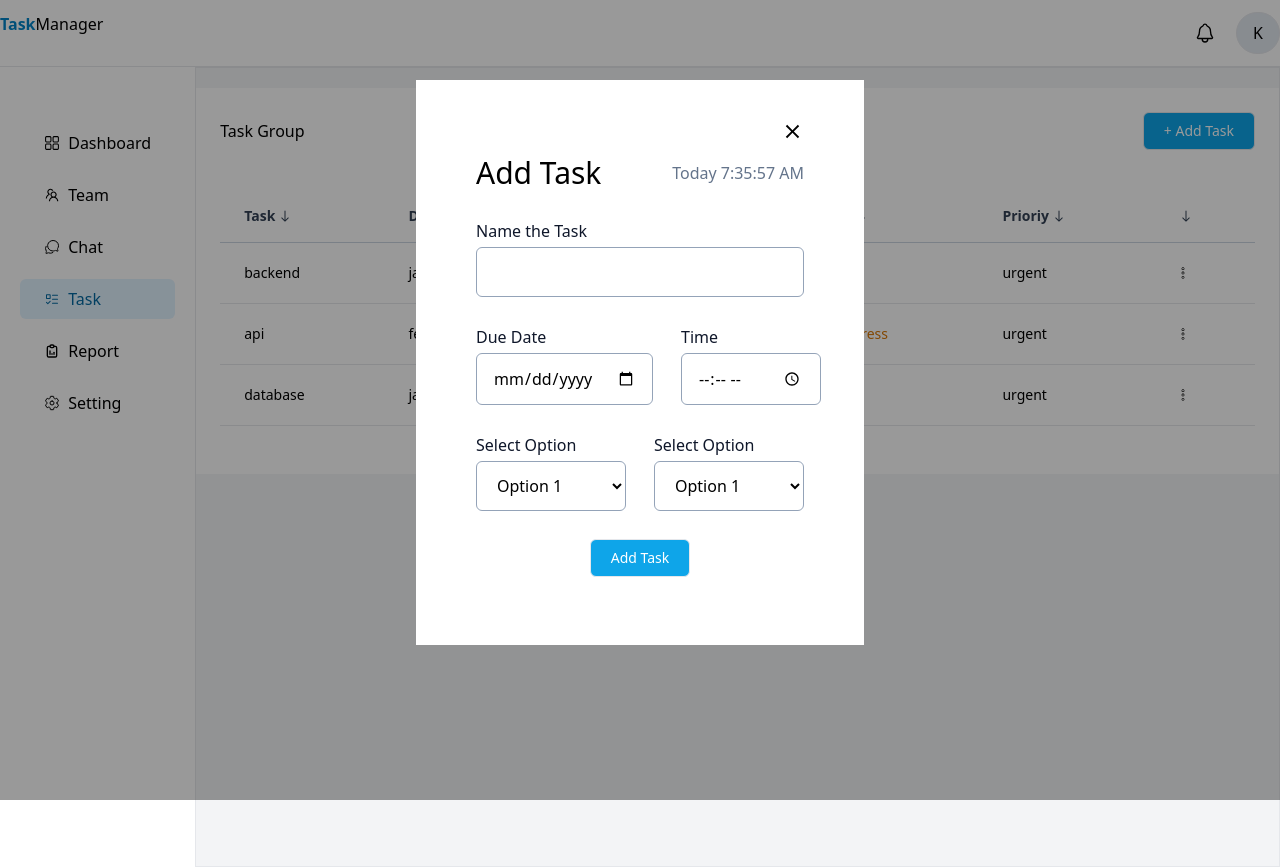
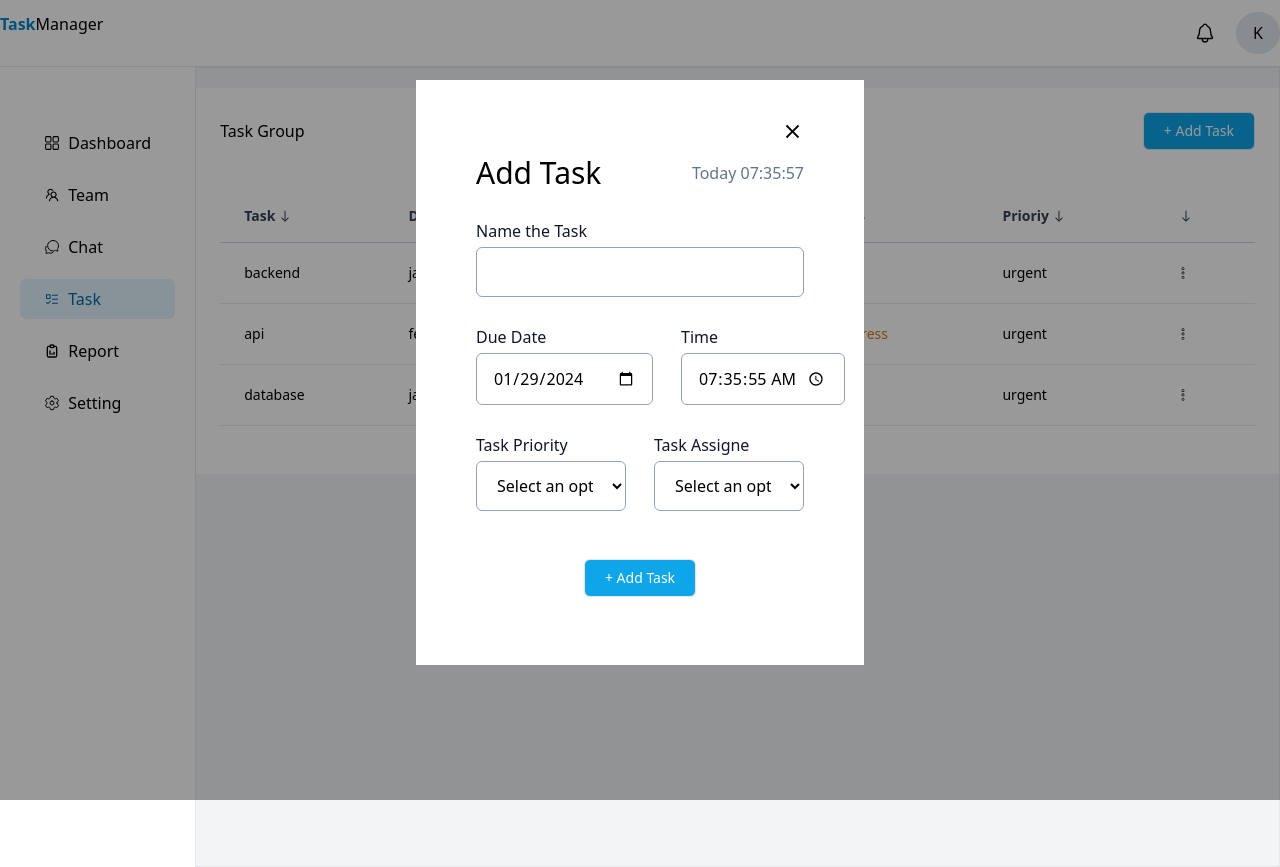
Before and after one commit to b1621/task-manager, a React (Vite) app in the folder client/: page /group/1/task in a window 1280 px wide. Both pictures are taken after a click on the button "+ Add Task". Built offline with nearby package versions, Linux system fonts and the light colour scheme.

Commit message:
add task popup created

```diff
--- a/client/package.json
+++ b/client/package.json
@@ -10,6 +10,7 @@
     "preview": "vite preview"
   },
   "dependencies": {
+    "date-fns": "^3.3.1",
     "react": "^18.2.0",
     "react-dom": "^18.2.0",
     "react-icons": "^5.0.1",
--- a/client/src/components/AddTask.jsx
+++ b/client/src/components/AddTask.jsx
@@ -4,11 +4,11 @@ import { IoMdClose } from "react-icons/io";
 import Input from "./Input";
 import Select from "./Select";
 import Button from "./Button";
+import { IoAdd } from "react-icons/io5";
+import { format } from "date-fns";
 
-const AddTask = () => {
+const AddTask = ({ handleCloseAddTask }) => {
   const [currentTime, setCurrentTime] = useState(new Date());
-  const [task, setTask] = useState("");
-
   useEffect(() => {
     const intervalId = setInterval(() => {
       setCurrentTime(new Date());
@@ -18,21 +18,19 @@ const AddTask = () => {
     return () => clearInterval(intervalId);
   }, []); // Empty dependency array ensures that the effect runs only once on mount
 
-  const formattedTime = currentTime.toLocaleTimeString();
-  const [textInput, setTextInput] = useState("");
-  const [selectedOption, setSelectedOption] = useState("");
+  const formattedTime = format(currentTime, "HH:mm:ss");
 
-  const options = [
-    { value: "option1", label: "Option 1" },
-    { value: "option2", label: "Option 2" },
-    { value: "option3", label: "Option 3" },
-  ];
+  const [task, setTask] = useState("");
+  const [date, setDate] = useState(format(new Date(), "yyyy-MM-dd"));
+  const [time, setTime] = useState(formattedTime);
+  const [priority, setPriority] = useState("");
+  const [assigne, setAssigne] = useState("");
 
   return (
     <Popup>
       <div className="px-10 py-5">
         <div className="flex justify-end">
-          <button>
+          <button onClick={handleCloseAddTask}>
             <IoMdClose size={23} />
           </button>
         </div>
@@ -50,35 +48,42 @@ const AddTask = () => {
           <div className="flex justify-between space-x-7">
             <Input
               labelName={"Due Date"}
-              value={task}
+              value={date}
               inputType={"date"}
-              setValue={setTask}
+              setValue={setDate}
               // placeholder={"task name"}
             />
             <Input
               labelName={" Time"}
               inputType={"time"}
-              value={task}
-              setValue={setTask}
+              value={time}
+              setValue={setTime}
               // placeholder={"task name"}
             />
           </div>
           <div className="flex space-x-7">
             <Select
-              options={options}
-              selectedValue={selectedOption}
-              setSelectedValue={setSelectedOption}
-              labelName="Select Option"
+              options={[
+                { value: "todo", label: "To-Do" },
+                { value: "inprogress", label: "In-Progress" },
+                { value: "done", label: "Done" },
+              ]}
+              selectedValue={priority}
+              setSelectedValue={setPriority}
+              labelName="Task Priority"
             />
             <Select
-              options={options}
-              selectedValue={selectedOption}
-              setSelectedValue={setSelectedOption}
-              labelName="Select Option"
+              options={[
+                { value: "kal", label: "Kal" },
+                { value: "tom", label: "Tom" },
+              ]}
+              selectedValue={assigne}
+              setSelectedValue={setAssigne}
+              labelName="Task Assigne"
             />
           </div>
-          <div className="flex justify-center">
-            <Button> Add Task </Button>
+          <div className="flex justify-center pt-5">
+            <Button> + Add Task </Button>
           </div>
         </div>
       </div>
--- a/client/src/components/Select.jsx
+++ b/client/src/components/Select.jsx
@@ -12,6 +12,9 @@ const Select = ({ options, selectedValue, setSelectedValue, labelName }) => {
         onChange={(e) => setSelectedValue(e.target.value)}
         className="w-full rounded-md border border-slate-400 bg-transparent px-4 py-3 outline-none transition-all duration-300 placeholder:text-slate-500 focus:border-green-500"
       >
+        <option disabled value="" className="text-slate-500" hidden>
+          Select an option
+        </option>
         {options.map((option) => (
           <option key={option.value} value={option.value}>
             {option.label}
--- a/client/src/pages/Tasks.jsx
+++ b/client/src/pages/Tasks.jsx
@@ -37,11 +37,15 @@ const Tasks = () => {
   const [viewAddTask, setViewAddTask] = useState(false);
 
   const handleAddTask = () => {
-    setViewAddTask(!viewAddTask);
+    setViewAddTask(true);
+  };
+
+  const handleCloseAddTask = () => {
+    setViewAddTask(false);
   };
   return (
     <div>
-      {viewAddTask && <AddTask />}{" "}
+      {viewAddTask && <AddTask handleCloseAddTask={handleCloseAddTask} />}{" "}
       <div className="min-h-screen border bg-gray-100">
         <div className="container mx-auto my-5 bg-white p-6">
           <div className="flex items-center justify-between pb-4">
```
Also changed, not shown: 1 other file (tests, documents, lock files or other folders).
